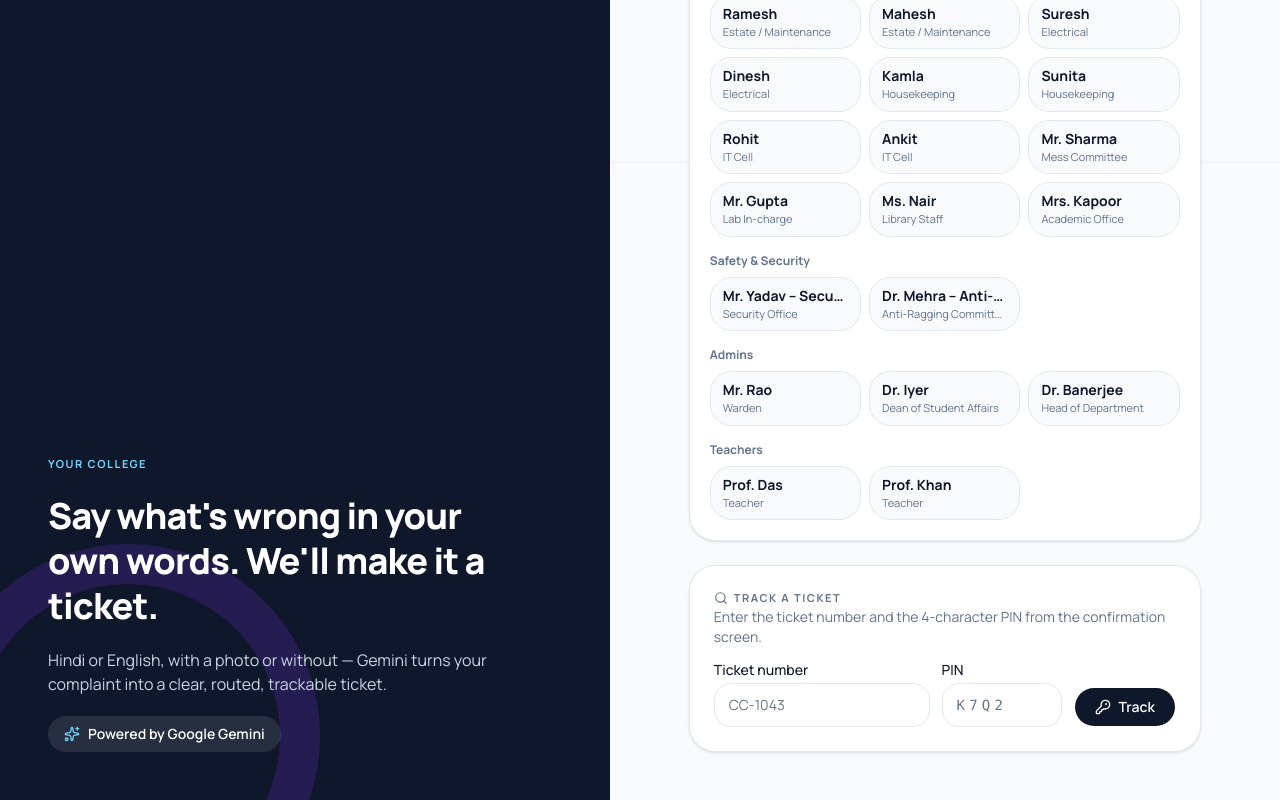
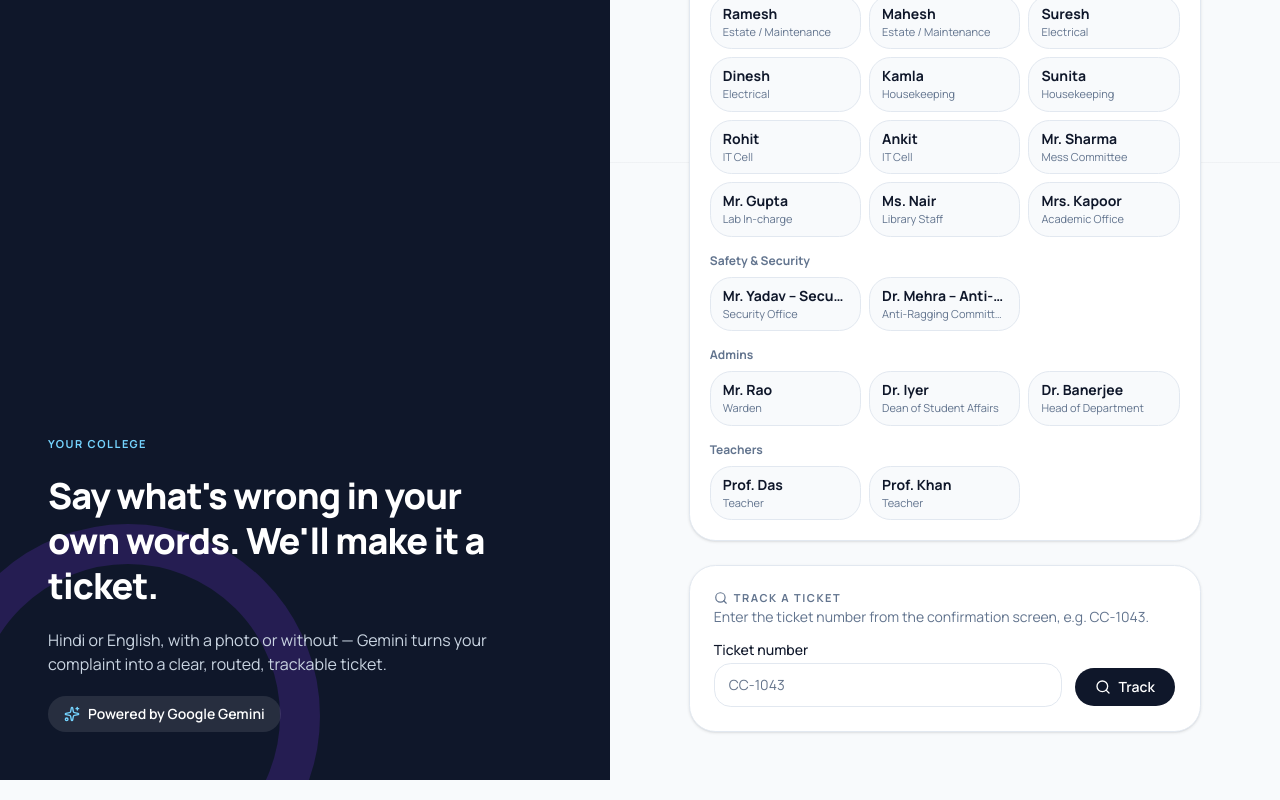
Before and after one commit to NidhishMathur10/campus-connect, a Next.js app: page /login in a window 1280 px wide. Shown: the part 638-1438 px from the top of the page. Built offline with nearby package versions, Linux system fonts and the light colour scheme.

Commit message:
Public tracking by ticket number only (drop PIN from UI and API)

```diff
--- a/src/app/api/track/route.ts
+++ b/src/app/api/track/route.ts
@@ -1,10 +1,10 @@
 import { NextResponse } from "next/server";
 import { z } from "zod";
 import { normaliseTicketNo } from "@/lib/format";
-import { normalisePin, publicTrack, type PublicTrackResponse } from "@/lib/tickets/public-track";
+import { publicTrack, type PublicTrackResponse } from "@/lib/tickets/public-track";
 
-/** Same message for a wrong number, a wrong PIN and a Safety & Security ticket. */
-const NOT_FOUND = "Ticket not found. Check the ticket number and PIN.";
+/** Same message for a wrong number and a Safety & Security ticket. */
+const NOT_FOUND = "Ticket not found. Check the ticket number.";
 
 // Simple in-memory rate limit: 10 lookups per IP per 10 minutes (per server instance).
 const WINDOW_MS = 10 * 60_000;
@@ -30,9 +30,9 @@ function clientIp(request: Request): string {
   );
 }
 
-const BodySchema = z.object({ ticketNo: z.string().max(20), pin: z.string().max(10) });
+const BodySchema = z.object({ ticketNo: z.string().max(20) });
 
-/** POST /api/track — public tracking with ticket number + PIN (no login). */
+/** POST /api/track — public tracking by ticket number (no login). */
 export async function POST(request: Request) {
   const reply = (body: PublicTrackResponse, status = 200) => NextResponse.json(body, { status });
 
@@ -42,10 +42,9 @@ export async function POST(request: Request) {
 
   const parsed = BodySchema.safeParse(await request.json().catch(() => null));
   const ticketNo = parsed.success ? normaliseTicketNo(parsed.data.ticketNo) : null;
-  const pin = parsed.success ? normalisePin(parsed.data.pin) : null;
-  if (!ticketNo || !pin) return reply({ ok: false, error: NOT_FOUND }, 404);
+  if (!ticketNo) return reply({ ok: false, error: NOT_FOUND }, 404);
 
-  const found = await publicTrack(ticketNo, pin);
+  const found = await publicTrack(ticketNo);
   if (!found) return reply({ ok: false, error: NOT_FOUND }, 404);
   return reply({ ok: true, ...found });
 }
--- a/src/app/track/page.tsx
+++ b/src/app/track/page.tsx
@@ -7,7 +7,7 @@ import { COLLEGE_NAME } from "@/config/college";
 
 export const metadata: Metadata = { title: "Track a ticket" };
 
-/** Public tracking with ticket number + PIN — no login (CLAUDE.md §13). */
+/** Public tracking by ticket number — no login (CLAUDE.md §13). */
 export default function PublicTrackPage() {
   return (
     <main className="mx-auto flex min-h-dvh w-full max-w-2xl flex-col px-4 py-8 sm:py-12">
--- a/src/components/report/report-flow.tsx
+++ b/src/components/report/report-flow.tsx
@@ -145,7 +145,7 @@ export function ReportFlow({
   const [checkingDup, setCheckingDup] = useState(false);
   const [match, setMatch] = useState<DuplicateMatch | null>(null);
   const [choiceBusy, setChoiceBusy] = useState<"metoo" | "new" | null>(null);
-  const [result, setResult] = useState<{ ticketNo: string; pin: string | null; followed: boolean } | null>(null);
+  const [result, setResult] = useState<{ ticketNo: string; followed: boolean } | null>(null);
   const busy = useRef(false); // hard guard against double submits
   const bottomRef = useRef<HTMLDivElement>(null);
 
@@ -364,7 +364,7 @@ export function ReportFlow({
       return;
     }
     setMatch(null);
-    setResult({ ticketNo: res.ticket_no, pin: res.tracking_pin, followed: false });
+    setResult({ ticketNo: res.ticket_no, followed: false });
     setPhase("success");
     window.scrollTo({ top: 0, behavior: "smooth" });
   }
@@ -392,7 +392,7 @@ export function ReportFlow({
         return;
       }
       setMatch(null);
-      setResult({ ticketNo: res.ticket_no, pin: null, followed: true });
+      setResult({ ticketNo: res.ticket_no, followed: true });
       setPhase("success");
       window.scrollTo({ top: 0, behavior: "smooth" });
     } finally {
@@ -405,7 +405,6 @@ export function ReportFlow({
     return (
       <SuccessCard
         ticketNo={result.ticketNo}
-        pin={result.pin}
         followed={result.followed}
         confidential={isSecurity}
         onReportAnother={reset}
--- a/src/components/report/success-card.tsx
+++ b/src/components/report/success-card.tsx
@@ -2,20 +2,17 @@
 
 import { useState } from "react";
 import Link from "next/link";
-import { ArrowRight, Check, Copy, KeyRound, Lock, PartyPopper, Plus, Users } from "lucide-react";
+import { ArrowRight, Check, Copy, Lock, PartyPopper, Plus, Users } from "lucide-react";
 import { toast } from "sonner";
 import { Button } from "@/components/ui/button";
 
 export function SuccessCard({
   ticketNo,
-  pin,
   followed,
   confidential = false,
   onReportAnother,
 }: {
   ticketNo: string;
-  /** Tracking PIN for public tracking (null after "Me too"). */
-  pin: string | null;
   /** True when the student joined an existing ticket with "Me too". */
   followed: boolean;
   /** Safety & Security report (no public tracking). */
@@ -26,7 +23,7 @@ export function SuccessCard({
 
   async function copy() {
     try {
-      await navigator.clipboard.writeText(pin && !confidential ? `${ticketNo} · PIN ${pin}` : ticketNo);
+      await navigator.clipboard.writeText(ticketNo);
       setCopied(true);
       setTimeout(() => setCopied(false), 2000);
     } catch {
@@ -41,17 +38,12 @@ export function SuccessCard({
       </div>
       <p className="eyebrow mt-5 text-sky-300">{followed ? "You're following" : "Ticket created"}</p>
       <p className="mt-2 font-mono text-5xl font-extrabold tracking-tight sm:text-6xl">{ticketNo}</p>
-      {pin && !confidential && (
-        <p className="mt-3 inline-flex items-center gap-2 rounded-full bg-white/10 px-4 py-1.5 font-mono text-2xl font-extrabold tracking-[0.3em]">
-          <KeyRound className="size-5 text-sky-300" /> PIN {pin}
-        </p>
-      )}
       <p className="mx-auto mt-3 max-w-md text-sm text-slate-300">
         {followed
           ? "You've been added to this ticket. Every update will show up in My Tickets."
           : confidential
             ? "Your report has reached the right people. Only they and the Dean can see it — follow its progress in My Tickets."
-            : "Your complaint has been sent to the right team. Keep the number and PIN — anyone can track it from the login page with both."}
+            : "Your complaint has been sent to the right team. Keep this number — you can also track it from the login page without logging in."}
       </p>
       {confidential && (
         <p className="mx-auto mt-3 flex max-w-md items-center justify-center gap-1.5 text-xs font-semibold text-sky-300">
@@ -60,7 +52,7 @@ export function SuccessCard({
       )}
       <div className="mt-6 flex flex-col justify-center gap-2 sm:flex-row">
         <Button size="lg" variant="secondary" onClick={copy}>
-          {copied ? <Check /> : <Copy />} {copied ? "Copied" : pin && !confidential ? "Copy number & PIN" : "Copy number"}
+          {copied ? <Check /> : <Copy />} {copied ? "Copied" : "Copy number"}
         </Button>
         <Button size="lg" className="bg-white text-navy hover:bg-sky-tint" asChild>
           <Link href={`/tickets/${ticketNo}`}>
--- a/src/components/tickets/pin-chip.tsx
+++ /dev/null
@@ -1,39 +0,0 @@
-"use client";
-
-import { useState } from "react";
-import { Check, Copy, KeyRound } from "lucide-react";
-import { toast } from "sonner";
-import { cn } from "@/lib/utils";
-
-/** "Ticket CC-1043 · PIN K7Q2" with a copy button (for tracking from the login page). */
-export function PinChip({ ticketNo, pin, className }: { ticketNo: string; pin: string; className?: string }) {
-  const [copied, setCopied] = useState(false);
-
-  async function copy() {
-    try {
-      await navigator.clipboard.writeText(`${ticketNo} · PIN ${pin}`);
-      setCopied(true);
-      setTimeout(() => setCopied(false), 2000);
-    } catch {
-      toast.error("Couldn't copy — please note the number and PIN down.");
-    }
-  }
-
-  return (
-    <div className={cn("flex flex-wrap items-center gap-2", className)}>
-      <span className="inline-flex items-center gap-2 rounded-full border border-slate-200 bg-white px-4 py-1.5 text-sm font-semibold text-slate-700 shadow-sm">
-        <KeyRound className="size-4 text-accent-blue" />
-        Ticket <span className="font-mono font-bold text-navy">{ticketNo}</span> · PIN{" "}
-        <span className="font-mono font-extrabold tracking-[0.2em] text-navy">{pin}</span>
-      </span>
-      <button
-        type="button"
-        onClick={copy}
-        className="inline-flex items-center gap-1 rounded-full px-3 py-1.5 text-xs font-bold text-accent-blue hover:bg-sky-tint"
-      >
-        {copied ? <Check className="size-3.5" /> : <Copy className="size-3.5" />} {copied ? "Copied" : "Copy"}
-      </button>
-      <span className="text-xs text-slate-500">Anyone with both can track progress from the login page.</span>
-    </div>
-  );
-}
--- a/src/components/tickets/public-track-card.tsx
+++ b/src/components/tickets/public-track-card.tsx
@@ -1,7 +1,7 @@
 "use client";
 
 import { useState } from "react";
-import { Building2, CalendarDays, KeyRound, Loader2, Search, SearchX } from "lucide-react";
+import { Building2, CalendarDays, Loader2, Search, SearchX } from "lucide-react";
 import { CategoryBadge, PriorityBadge, StatusBadge } from "@/components/common/badges";
 import { Button } from "@/components/ui/button";
 import { Input } from "@/components/ui/input";
@@ -12,10 +12,9 @@ import { formatDateTime } from "@/lib/format";
 import type { PublicTrackResponse } from "@/lib/tickets/public-track";
 import { cn } from "@/lib/utils";
 
-/** Track a ticket with its number + PIN, no login (login page card and the public /track page). */
+/** Track a ticket by its number, no login (login page card and the public /track page). */
 export function PublicTrackCard({ className, compact = false }: { className?: string; compact?: boolean }) {
   const [ticketNo, setTicketNo] = useState("");
-  const [pin, setPin] = useState("");
   const [busy, setBusy] = useState(false);
   const [result, setResult] = useState<PublicTrackResponse | null>(null);
 
@@ -27,7 +26,7 @@ export function PublicTrackCard({ className, compact = false }: { className?: st
       const res = await fetch("/api/track", {
         method: "POST",
         headers: { "Content-Type": "application/json" },
-        body: JSON.stringify({ ticketNo, pin }),
+        body: JSON.stringify({ ticketNo }),
       });
       setResult((await res.json()) as PublicTrackResponse);
     } catch {
@@ -42,28 +41,15 @@ export function PublicTrackCard({ className, compact = false }: { className?: st
       <div>
         <p className="eyebrow flex items-center gap-1.5"><Search className="size-3.5" /> Track a ticket</p>
         {!compact && <h2 className="mt-1 text-xl font-extrabold text-navy">No login needed</h2>}
-        <p className="text-sm text-slate-500">Enter the ticket number and the 4-character PIN from the confirmation screen.</p>
+        <p className="text-sm text-slate-500">Enter the ticket number from the confirmation screen, e.g. CC-1043.</p>
       </div>
-      <form onSubmit={submit} className="grid gap-3 sm:grid-cols-[1fr_120px_auto] sm:items-end">
+      <form onSubmit={submit} className="grid gap-3 sm:grid-cols-[1fr_auto] sm:items-end">
         <div className="space-y-1.5">
           <Label htmlFor="track-no">Ticket number</Label>
           <Input id="track-no" value={ticketNo} onChange={(e) => setTicketNo(e.target.value)} placeholder="CC-1043" autoComplete="off" required />
         </div>
-        <div className="space-y-1.5">
-          <Label htmlFor="track-pin">PIN</Label>
-          <Input
-            id="track-pin"
-            value={pin}
-            onChange={(e) => setPin(e.target.value.toUpperCase())}
-            placeholder="K7Q2"
-            maxLength={4}
-            autoComplete="off"
-            className="font-mono tracking-[0.3em] uppercase"
-            required
-          />
-        </div>
         <Button type="submit" disabled={busy} className="sm:mb-0">
-          {busy ? <Loader2 className="animate-spin" /> : <KeyRound />} Track
+          {busy ? <Loader2 className="animate-spin" /> : <Search />} Track
         </Button>
       </form>
 
--- a/src/components/tickets/ticket-detail.tsx
+++ b/src/components/tickets/ticket-detail.tsx
@@ -8,7 +8,6 @@ import type { TrackedTicket } from "@/lib/tickets/queries";
 import type { Ticket, TicketEvent } from "@/lib/types";
 import { Confidence, PhotoAnalysisBox, SafetyBadge } from "./ai-bits";
 import { LiveRefresh } from "./live-refresh";
-import { PinChip } from "./pin-chip";
 import { ResolutionPanel } from "./resolution-panel";
 import { TicketTimeline } from "./ticket-timeline";
 
@@ -100,14 +99,11 @@ export function TicketDetail({
         }
       />
 
-      {isReporter &&
-        (ticket.module === "security" ? (
-          <p className="-mt-3 mb-6 flex items-center gap-1.5 text-sm font-semibold text-slate-500">
-            <Lock className="size-4" /> Safety reports can&apos;t be tracked publicly — only here, while logged in.
-          </p>
-        ) : (
-          <PinChip ticketNo={ticket.ticket_no} pin={ticket.tracking_pin} className="-mt-3 mb-6" />
-        ))}
+      {isReporter && ticket.module === "security" && (
+        <p className="-mt-3 mb-6 flex items-center gap-1.5 text-sm font-semibold text-slate-500">
+          <Lock className="size-4" /> Safety reports can&apos;t be tracked publicly — only here, while logged in.
+        </p>
+      )}
 
       <div className="grid gap-5 lg:grid-cols-[1fr_380px]">
         <div className="space-y-5">
--- a/src/lib/tickets/actions.ts
+++ b/src/lib/tickets/actions.ts
@@ -82,7 +82,7 @@ export type CreateTicketInput = z.input<typeof CreateTicketSchema>;
 
 export async function createTicket(
   input: CreateTicketInput,
-): Promise<ActionResult<{ id: string; ticket_no: string; tracking_pin: string }>> {
+): Promise<ActionResult<{ id: string; ticket_no: string }>> {
   const profile = await requireStudent();
   if (!profile) return { ok: false, error: "Only students can report issues. Please log in again." };
 
@@ -187,7 +187,7 @@ export async function createTicket(
       duplicate_status: dup ? "flagged" : "none",
       sla_due_at: computeSlaDueAt(t.module, t.category, priority).toISOString(),
     })
-    .select("id, ticket_no, tracking_pin")
+    .select("id, ticket_no")
     .single();
   if (error || !ticket) {
     console.error("[createTicket]", error?.message);
@@ -227,7 +227,7 @@ export async function createTicket(
   if (isSecurity && rule.escalateToDean) await createSafetyEscalation({ id: ticket.id, category: t.category, title: t.title });
   await checkEscalations({ ticketId: ticket.id });
   revalidatePath("/tickets");
-  return { ok: true, id: ticket.id, ticket_no: ticket.ticket_no, tracking_pin: ticket.tracking_pin };
+  return { ok: true, id: ticket.id, ticket_no: ticket.ticket_no };
 }
 
 // ---------------------------------------------------------------------------
--- a/src/lib/tickets/public-track.ts
+++ b/src/lib/tickets/public-track.ts
@@ -4,7 +4,7 @@ import type { Priority, TicketModule } from "@/config/routing";
 import type { TicketStatus } from "@/config/statuses";
 import { createAdminClient } from "@/lib/supabase/admin";
 
-/** What public tracking (no login, ticket number + PIN) may reveal — nothing else (CLAUDE.md §13). */
+/** What public tracking (no login, ticket number only) may reveal — nothing else (CLAUDE.md §13). */
 export interface PublicTicket {
   ticket_no: string;
   module: TicketModule;
@@ -25,14 +25,6 @@ export interface PublicEvent {
 export type PublicTrackResponse =
   | { ok: true; ticket: PublicTicket; events: PublicEvent[] }
   | { ok: false; error: string };
-
-export const TRACKING_PIN_CHARS = "ABCDEFGHJKLMNPQRSTUVWXYZ23456789";
-const PIN_RE = new RegExp(`^[${TRACKING_PIN_CHARS}]{4}$`);
-
-export function normalisePin(raw: string): string | null {
-  const pin = raw.trim().toUpperCase().replace(/\s+/g, "");
-  return PIN_RE.test(pin) ? pin : null;
-}
 
 const DEPARTMENT_SHORT: Record<string, string> = {
   "Estate / Maintenance": "Estate staff",
@@ -67,19 +59,17 @@ function genericActor(role: Role | null, department: string): string {
 }
 
 /**
- * Ticket + public timeline when the number AND PIN match. Safety & Security tickets are
- * never returned, so they look exactly like a wrong number or PIN.
+ * Ticket + public timeline for a ticket number. Safety & Security tickets are never
+ * returned, so they look exactly like a number that doesn't exist.
  */
 export async function publicTrack(
   ticketNo: string,
-  pin: string,
 ): Promise<{ ticket: PublicTicket; events: PublicEvent[] } | null> {
   const admin = createAdminClient();
   const { data } = await admin
     .from("tickets")
     .select("id, ticket_no, module, category, building, status, priority, created_at, department")
     .eq("ticket_no", ticketNo)
-    .eq("tracking_pin", pin)
     .neq("module", "security")
     .maybeSingle();
   if (!data) return null;
--- a/src/lib/types.ts
+++ b/src/lib/types.ts
@@ -40,8 +40,6 @@ export interface PhotoAnalysis {
 export interface Ticket {
   id: string;
   ticket_no: string;
-  /** 4-character PIN for public tracking without login. */
-  tracking_pin: string;
   module: TicketModule;
   /** Safety & Security: visible only to reporter, arc, assigned security officer and dean (RLS). */
   is_confidential: boolean;
```
Also changed, not shown: 1 other file (tests, documents, lock files or other folders).
